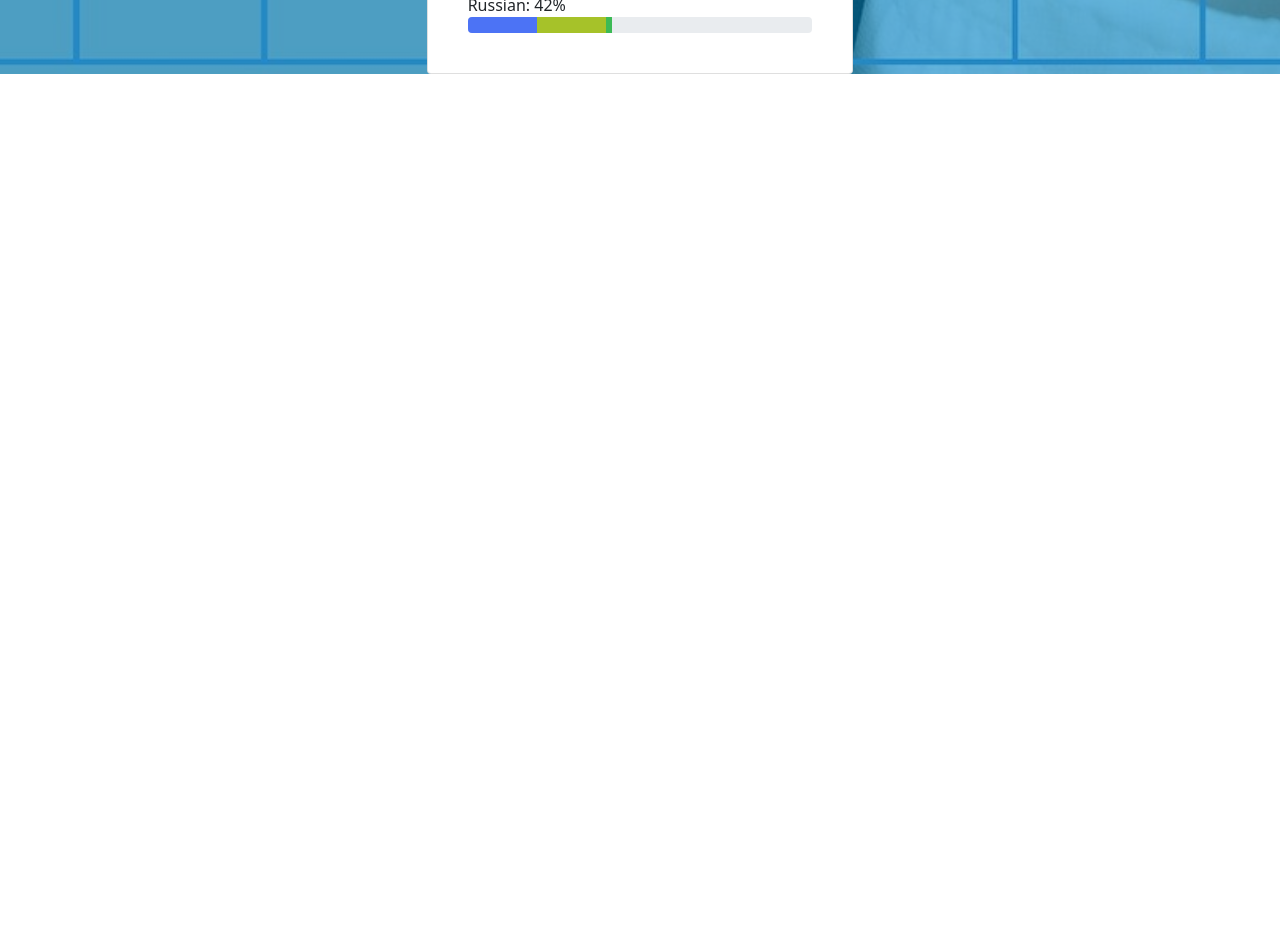
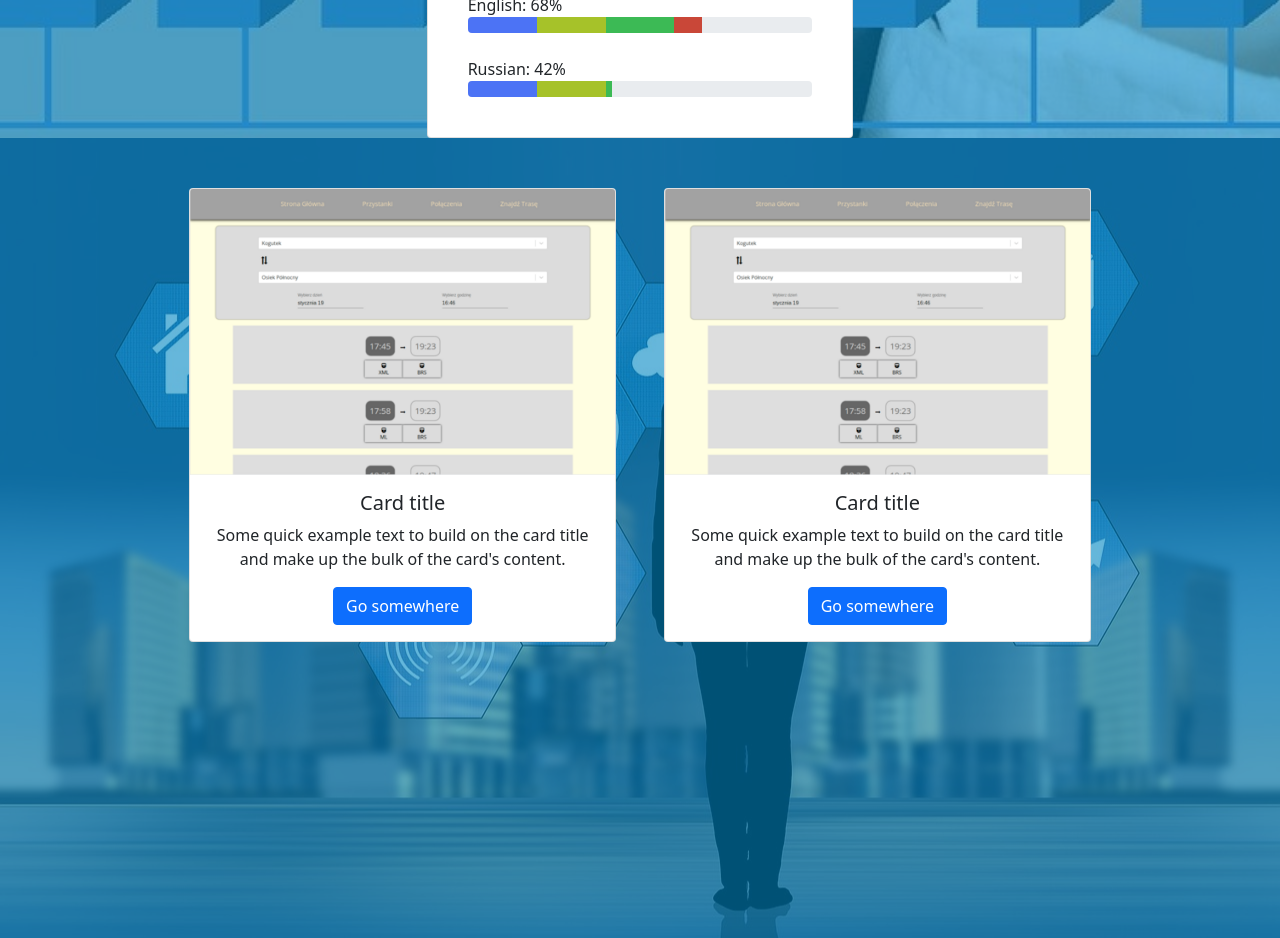
Before and after one commit to ChrisGadek1/portfolio, a React (Create React App) app: page / in a window 1280 px wide. Shown: the part 3600-4538 px from the top of the page. Before the commit the page ends 3674 px from the top, so only its background shows below. Built offline with nearby package versions, Linux system fonts and the light colour scheme.

Commit message:
added prototype of projects section

```diff
--- a/src/components/Content.jsx
+++ b/src/components/Content.jsx
@@ -4,6 +4,7 @@ import Education from "./Education";
 import '../css/Content.css'
 import Experience from "./Experience";
 import Skills from "./Skills";
+import Projects from "./Projects";
 
 const Content = () => {
     return(
@@ -12,6 +13,7 @@ const Content = () => {
             <Education />
             <Experience />
             <Skills />
+            <Projects />
         </div>
     )
 }
--- /dev/null
+++ b/src/components/ProjectCard.jsx
@@ -0,0 +1,18 @@
+import React from "react";
+import '../css/ProjectCard.css'
+
+const ProjectCard = ({imgSrc}) => {
+    return(
+        <div className="card project-card col-sm-10 col-md-6 col-lg-4 col-10">
+            <img src={imgSrc} className="card-img-top" alt="no image"/>
+                <div className="card-body">
+                    <h5 className="card-title">Card title</h5>
+                    <p className="card-text">Some quick example text to build on the card title and make up the bulk of
+                        the card's content.</p>
+                    <a href="#" className="btn btn-primary">Go somewhere</a>
+                </div>
+        </div>
+    )
+}
+
+export default ProjectCard;
--- /dev/null
+++ b/src/components/Projects.jsx
@@ -0,0 +1,15 @@
+import React from "react";
+import '../css/Projects.css'
+import ProjectsMain from "./ProjectsMain";
+
+const Projects = () => {
+    return(
+        <div className="projects-section">
+            <div className="projects-section-blur">
+                <ProjectsMain />
+            </div>
+        </div>
+    )
+}
+
+export default Projects;
--- /dev/null
+++ b/src/components/ProjectsMain.jsx
@@ -0,0 +1,18 @@
+import React from "react";
+import '../css/ProjectsMain.css'
+import ProjectCard from "./ProjectCard";
+
+const ProjectsMain = () => {
+    return(
+        <div className="projects-main-container  d-flex justify-content-center gap-5">
+            <ProjectCard
+                imgSrc="railways_project.png"
+            />
+            <ProjectCard
+                imgSrc="railways_project.png"
+            />
+        </div>
+    )
+}
+
+export default ProjectsMain;
--- a/src/components/Skills.jsx
+++ b/src/components/Skills.jsx
@@ -21,6 +21,9 @@ const Skills = () => {
             {
                 name: "Java Script",
                 progress: "55"
+            },            {
+                name: "Type Script",
+                progress: "50"
             },
             ,
             {
--- a/src/components/SkillsPart.jsx
+++ b/src/components/SkillsPart.jsx
@@ -4,7 +4,7 @@ import SkillsLegend from "./SkillsLegend";
 
 const SkillsPart = ({title, skills, showLegend, legend}) => {
     return(
-        <div className="card col-sm-10 col-md-6 col-lg-4">
+        <div className="card col-sm-10 col-md-6 col-lg-4 col-10">
             <div className="card-body">
                 <h5 className="card-title">{title}</h5>
                 {showLegend ? <div>
--- /dev/null
+++ b/src/css/ProjectCard.css
@@ -0,0 +1,4 @@
+.project-card{
+    max-width: 500px;
+    margin-top: 50px;
+}
--- /dev/null
+++ b/src/css/Projects.css
@@ -0,0 +1,14 @@
+.projects-section{
+    width: 100vw;
+    min-height: 100vh;
+    background-image: url("../../public/projects.jpg");
+    background-repeat: no-repeat;
+    background-position: 50% 50%;
+    background-size: cover;
+}
+
+.projects-section-blur{
+    width: 100%;
+    min-height: 100vh;
+    background-color: rgba(0, 136, 196, 0.6);
+}
```
Also changed, not shown: public/projects.jpg (added), public/railways_project.png (added), src/css/ProjectsMain.css (added).
